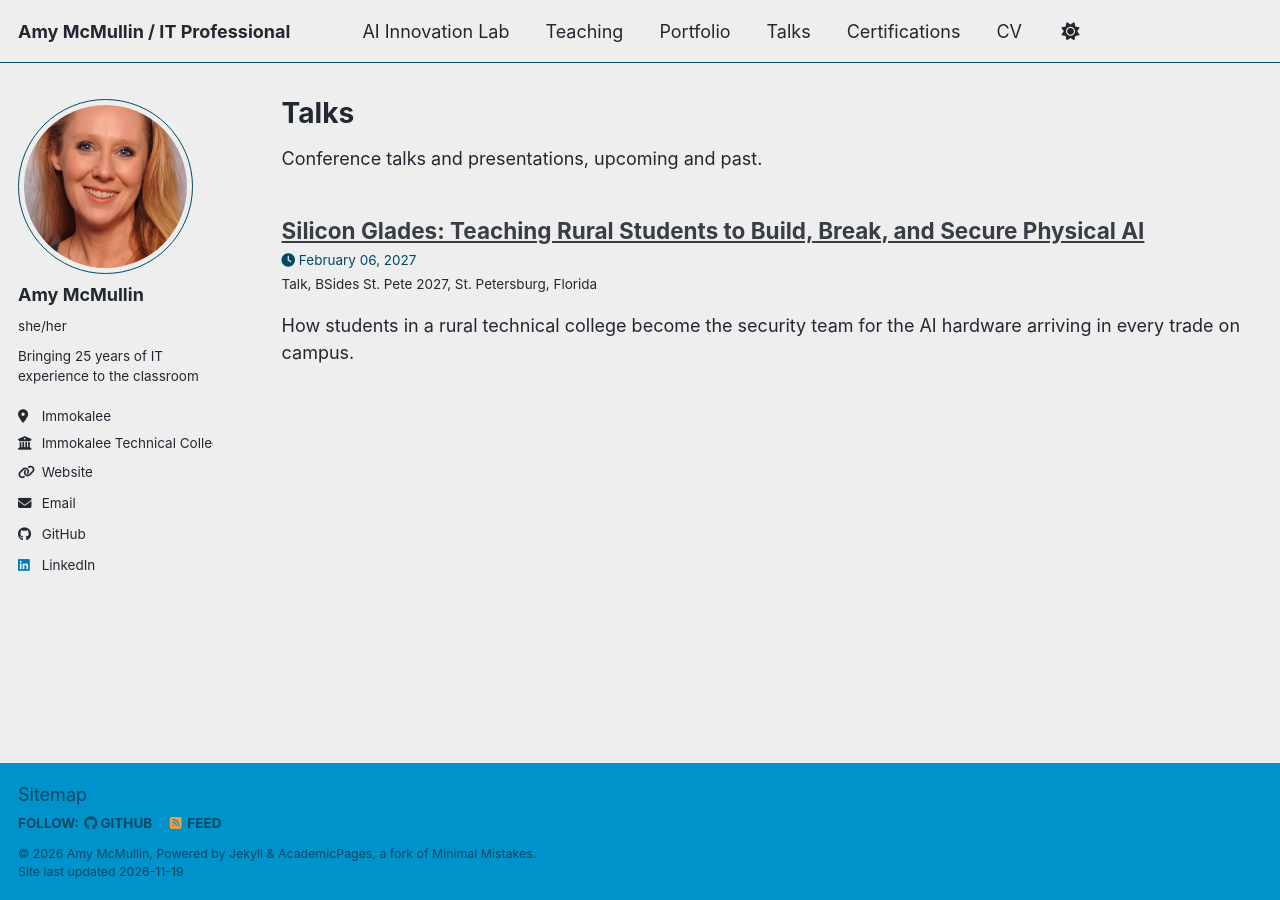
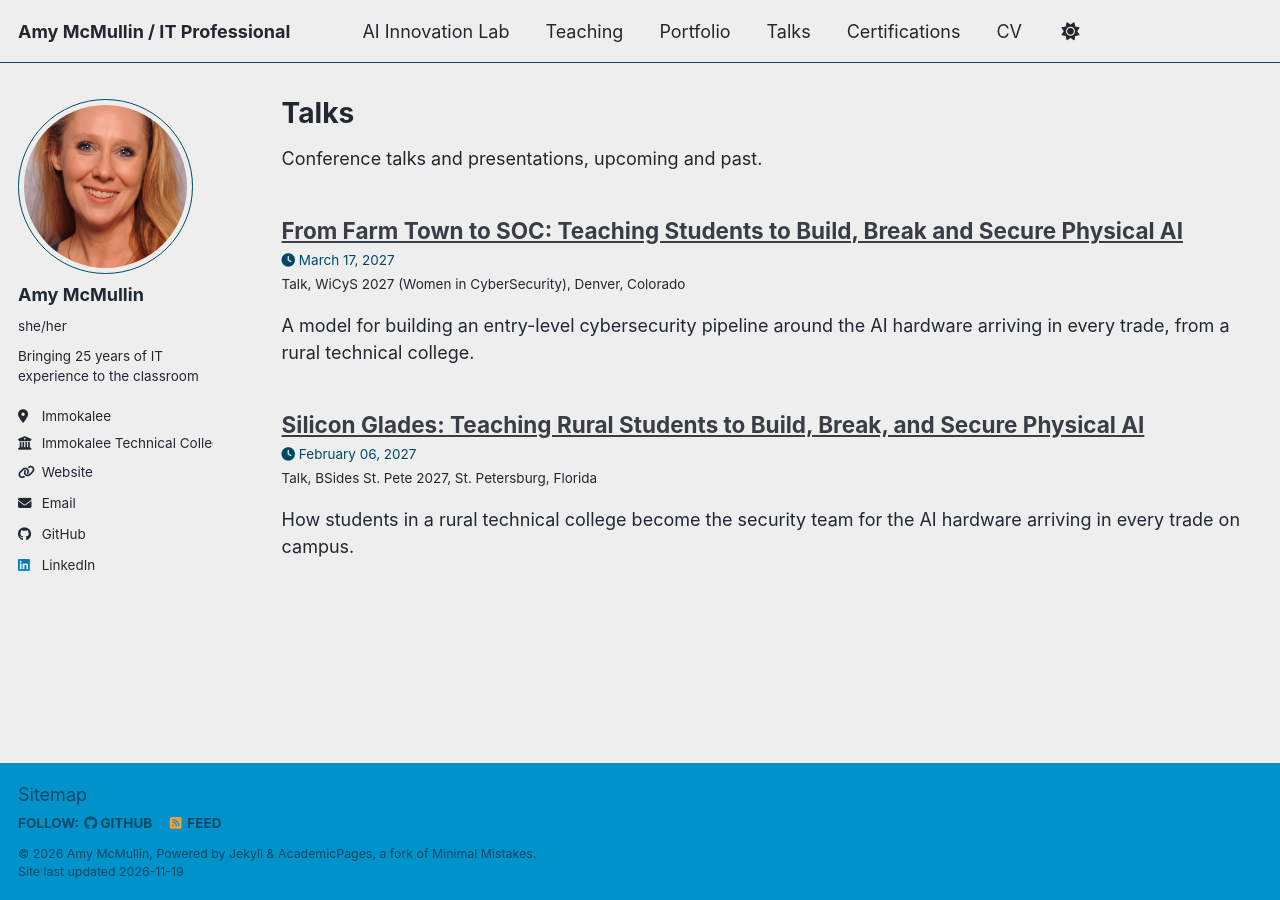
Before and after one commit to amymcmullin/amymcmullin.github.io, a Jekyll site: the page built from _pages/talks.html, in a window 1280 px wide. Built offline with Jekyll 4.4.1, drawn with Linux system fonts in a browser that asks for light colours; a script bundle is joined from its source files by our own code; library files that are not in the unit come from our copies; part of the change alters nothing that is shown.

Commit message:
Add WiCyS 2027 talk to Talks and CV
Co-Authored-By: Claude Opus 5.5 <noreply@anthropic.com>
Claude-Session: https://claude.ai/code/session_01PpyfkG2xvoipnb9KnF1HPV

```diff
--- a/_pages/cv.md
+++ b/_pages/cv.md
@@ -232,6 +232,7 @@ Publications, media & community
 Talks
 ======
 * **"Silicon Glades: Teaching Rural Students to Build, Break, and Secure Physical AI,"** BSides St. Pete 2027, St. Petersburg, FL, February 6, 2027 (accepted)
+* **"From Farm Town to SOC: Teaching Students to Build, Break and Secure Physical AI,"** WiCyS 2027 (Women in CyberSecurity) Conference, Denver, CO, March 17–19, 2027 (accepted)
 
 Professional memberships
 ======
--- /dev/null
+++ b/_talks/2027-03-17-wicys-farm-town-to-soc.md
@@ -0,0 +1,41 @@
+---
+title: "From Farm Town to SOC: Teaching Students to Build, Break and Secure Physical AI"
+collection: talks
+type: "Talk"
+permalink: /talks/2027-wicys-farm-town-to-soc/
+venue: "WiCyS 2027 (Women in CyberSecurity)"
+date: 2027-03-17
+location: "Denver, Colorado"
+excerpt: "A model for building an entry-level cybersecurity pipeline around the AI hardware arriving in every trade, from a rural technical college."
+---
+
+*WiCyS 2027 Conference · March 17–19, 2027 · Denver, Colorado area · In-person presentation, session day and time to be announced*
+
+## Abstract
+
+Every trade is getting a robot, a camera or an AI model, and every one of those devices is an endpoint someone has to secure. This session shares how a public technical college in a rural agricultural community is building an entry-level cybersecurity pipeline around that reality, on a shoestring budget.
+
+The model is simple. Career programs across campus, from culinary and construction to automotive and accounting, adopt AI hardware tied to their industry, and IT and cybersecurity students become each device's security team. Students inventory, network, harden and document robotic arms, machine-vision kits, single-board Linux computers and voice AI assistants. They red-team the assistants with a fixed 15-question adversarial test that scores grounding, fabrication, scope boundaries and over-refusal. They also work tiered SOC-analyst shifts where new and returning students triage, escalate, contain and hand off together.
+
+Attendees will hear what worked and what broke, including a consumer robot kept running on a self-hosted server after its vendor's cloud shut down. They will leave with:
+
+- a repeatable model for turning AI hardware into hands-on security training
+- a lightweight method any team can use to evaluate an AI assistant before deploying it
+- strategies for funding a lab through small grants and cross-program partnerships
+- concrete ways practitioners and hiring managers can mentor, host guest labs and write entry-level job postings that don't screen out new talent
+
+This session is for educators, workforce leaders, hiring managers and anyone building pathways into cybersecurity for learners the industry rarely recruits.
+
+## Background
+
+WiCyS reviews submissions blind, so the abstract leaves out names. The college is Immokalee Technical College (iTECH) in Immokalee, Florida, and the work is the Silicon Glades initiative and the AI Innovation Lab. A version of this talk is also on the program at [BSides St. Pete 2027](/talks/2027-bsides-st-pete-silicon-glades/).
+
+Related work on this site:
+
+- [iTECH AI Innovation Lab](/portfolio/ai-innovation-lab/): the rotating-station lab and the Silicon Glades grants that fund it
+- [Shift Change at the SOC](/portfolio/soc-simulation/): the tiered SOC-analyst simulation
+- [Industrial Networking Labs](/portfolio/skill-boss-logistics-labs/): the logistics trainer labs
+
+*The abstract was drafted with AI assistance from my notes and project history. The work it describes, and the talk itself, are mine.*
+
+[WiCyS 2027 Conference](https://www.wicys.org/events/wicys-2027/)
```
